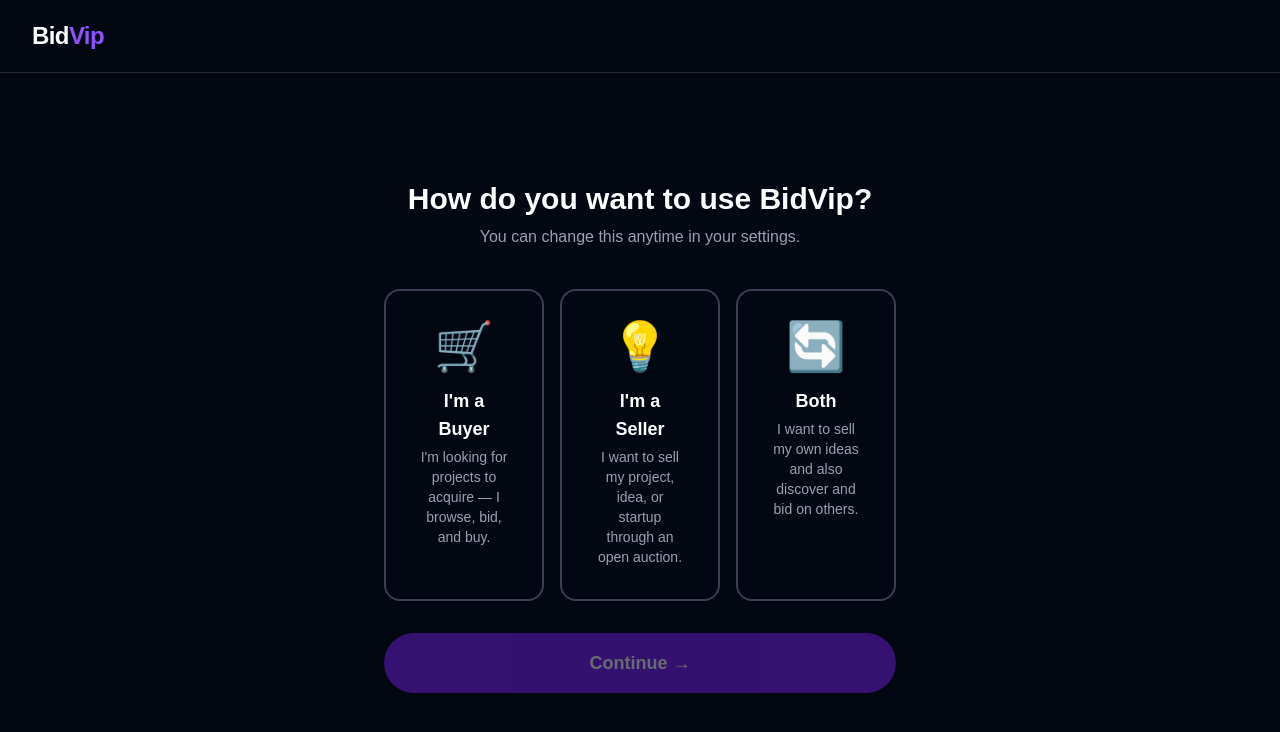
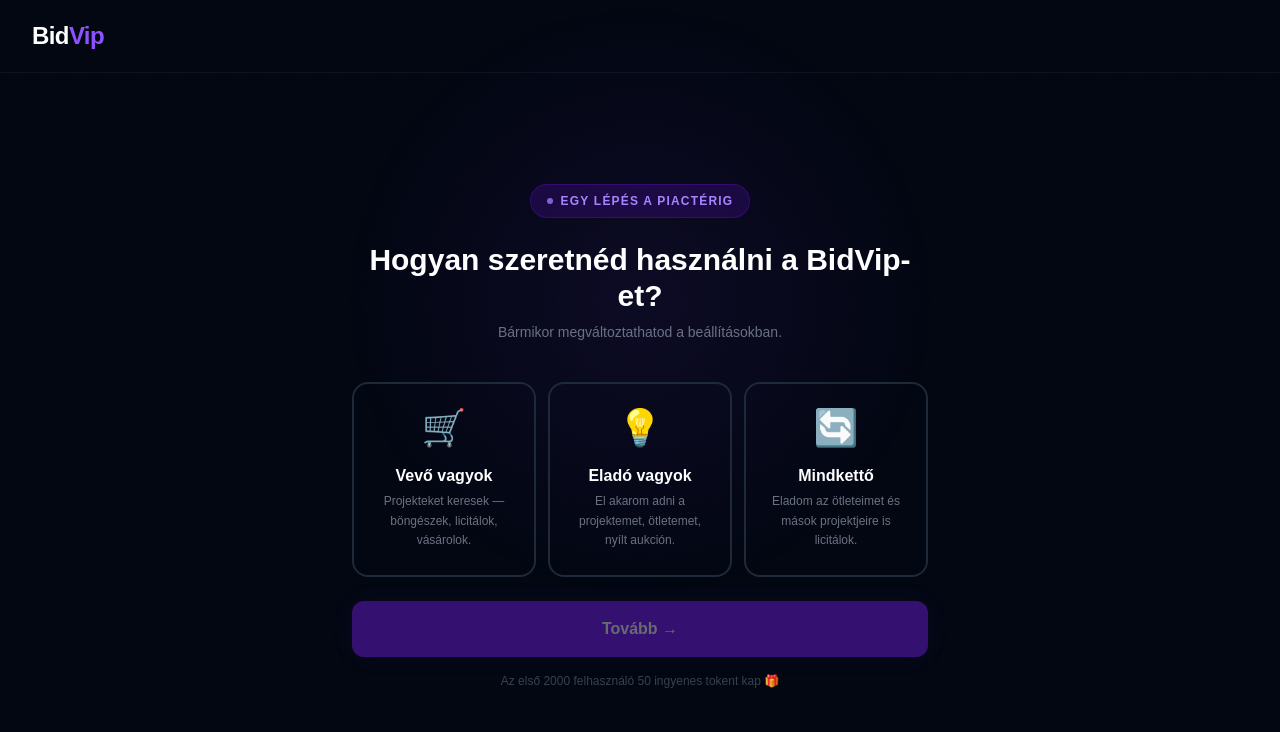
Before and after one commit to bidvip/bidvip, a Next.js app: page /onboarding in a window 1280 px wide. Shown: the top 732 px of the page. Built offline with nearby package versions, Linux system fonts and the light colour scheme; no server answers.

Commit message:
auto-deploy

```diff
--- a/app/onboarding/page.tsx
+++ b/app/onboarding/page.tsx
@@ -3,6 +3,30 @@
 import { useState } from 'react'
 import { createClient } from '@/lib/supabase-browser'
 import { useRouter } from 'next/navigation'
+
+const ROLES = [
+  {
+    id: 'vevo' as const,
+    ikon: '🛒',
+    cim: 'Vevő vagyok',
+    leiras: 'Projekteket keresek — böngészek, licitálok, vásárolok.',
+    color: 'blue',
+  },
+  {
+    id: 'elado' as const,
+    ikon: '💡',
+    cim: 'Eladó vagyok',
+    leiras: 'El akarom adni a projektemet, ötletemet, nyílt aukción.',
+    color: 'amber',
+  },
+  {
+    id: 'mindketto' as const,
+    ikon: '🔄',
+    cim: 'Mindkettő',
+    leiras: 'Eladom az ötleteimet és mások projektjeire is licitálok.',
+    color: 'violet',
+  },
+]
 
 export default function Onboarding() {
   const [valasztott, setValasztott] = useState<'vevo' | 'elado' | 'mindketto' | null>(null)
@@ -25,7 +49,6 @@ export default function Onboarding() {
 
     if (error) { setLoading(false); return }
 
-    // Welcome bonus for first 2000 users
     const bonuszRes = await fetch('/api/tokens/welcome-bonus', {
       method: 'POST',
       headers: { 'Content-Type': 'application/json' },
@@ -41,79 +64,79 @@ export default function Onboarding() {
   }
 
   return (
-    <main className="min-h-screen bg-gray-950 text-white flex flex-col">
-      <nav className="flex items-center px-8 py-5 border-b border-gray-800">
+    <main className="min-h-screen bg-gray-950 text-white flex flex-col overflow-hidden">
+      {/* Background */}
+      <div className="fixed inset-0 pointer-events-none">
+        <div className="absolute top-0 left-1/2 -translate-x-1/2 w-[600px] h-[600px] rounded-full"
+          style={{ background: 'radial-gradient(circle, rgba(124,58,237,0.09) 0%, transparent 70%)' }} />
+        <div className="absolute inset-0 opacity-[0.02]"
+          style={{ backgroundImage: 'radial-gradient(circle, #fff 1px, transparent 1px)', backgroundSize: '32px 32px' }} />
+      </div>
+
+      <nav className="relative z-10 flex items-center px-8 py-5 border-b border-white/5">
         <span className="text-2xl font-bold tracking-tight">
           Bid<span className="text-violet-500">Vip</span>
         </span>
       </nav>
 
-      <div className="flex flex-1 items-center justify-center px-6">
-        <div className="w-full max-w-lg">
-          <h1 className="text-3xl font-bold text-center mb-2">How do you want to use BidVip?</h1>
-          <p className="text-gray-400 text-center mb-10">You can change this anytime in your settings.</p>
+      <div className="relative z-10 flex flex-1 items-center justify-center px-6 py-12">
+        <div className="w-full max-w-xl">
+          <div className="text-center mb-10">
+            <span className="inline-flex items-center gap-2 text-xs font-semibold tracking-widest text-violet-400 uppercase bg-violet-950/50 border border-violet-800/40 px-4 py-2 rounded-full mb-6">
+              <span className="w-1.5 h-1.5 bg-violet-400 rounded-full animate-pulse" />
+              Egy lépés a piactérig
+            </span>
+            <h1 className="text-3xl font-bold mb-2">Hogyan szeretnéd használni a BidVip-et?</h1>
+            <p className="text-gray-500 text-sm">Bármikor megváltoztathatod a beállításokban.</p>
+          </div>
 
-          <div className="grid grid-cols-1 sm:grid-cols-3 gap-4 mb-8">
+          <div className="grid grid-cols-1 sm:grid-cols-3 gap-3 mb-6">
+            {ROLES.map(r => {
+              const selected = valasztott === r.id
+              return (
                 <button
-              onClick={() => setValasztott('vevo')}
-              className={`flex flex-col items-center gap-4 p-8 rounded-2xl border-2 transition ${
-                valasztott === 'vevo'
-                  ? 'border-violet-500 bg-violet-900/20'
-                  : 'border-gray-700 hover:border-gray-500'
+                  key={r.id}
+                  onClick={() => setValasztott(r.id)}
+                  className={`flex flex-col items-center gap-4 p-6 rounded-2xl border-2 transition-all duration-200 text-left ${
+                    selected
+                      ? 'border-violet-500 bg-violet-950/30 shadow-[0_0_24px_rgba(124,58,237,0.15)] -translate-y-0.5'
+                      : 'border-gray-800 hover:border-gray-600 hover:bg-gray-900/60'
                   }`}
                 >
-              <span className="text-5xl">🛒</span>
+                  <span className="text-4xl">{r.ikon}</span>
                   <div className="text-center">
-                <p className="font-bold text-lg mb-1">I&apos;m a Buyer</p>
-                <p className="text-gray-400 text-sm">I&apos;m looking for projects to acquire — I browse, bid, and buy.</p>
+                    <p className={`font-bold text-base mb-1 ${selected ? 'text-violet-300' : 'text-white'}`}>{r.cim}</p>
+                    <p className="text-gray-500 text-xs leading-relaxed">{r.leiras}</p>
                   </div>
+                  {selected && (
+                    <span className="text-xs font-bold text-violet-400 border border-violet-700/50 bg-violet-900/30 px-3 py-1 rounded-full">
+                      ✓ Kiválasztva
+                    </span>
+                  )}
                 </button>
-
-            <button
-              onClick={() => setValasztott('elado')}
-              className={`flex flex-col items-center gap-4 p-8 rounded-2xl border-2 transition ${
-                valasztott === 'elado'
-                  ? 'border-violet-500 bg-violet-900/20'
-                  : 'border-gray-700 hover:border-gray-500'
-              }`}
-            >
-              <span className="text-5xl">💡</span>
-              <div className="text-center">
-                <p className="font-bold text-lg mb-1">I&apos;m a Seller</p>
-                <p className="text-gray-400 text-sm">I want to sell my project, idea, or startup through an open auction.</p>
-              </div>
-            </button>
-
-            <button
-              onClick={() => setValasztott('mindketto')}
-              className={`flex flex-col items-center gap-4 p-8 rounded-2xl border-2 transition ${
-                valasztott === 'mindketto'
-                  ? 'border-violet-500 bg-violet-900/20'
-                  : 'border-gray-700 hover:border-gray-500'
-              }`}
-            >
-              <span className="text-5xl">🔄</span>
-              <div className="text-center">
-                <p className="font-bold text-lg mb-1">Both</p>
-                <p className="text-gray-400 text-sm">I want to sell my own ideas and also discover and bid on others.</p>
-              </div>
-            </button>
+              )
+            })}
           </div>
 
           {bonuszKapott && (
-            <div className="mb-4 bg-violet-900/40 border border-violet-600 rounded-2xl px-6 py-4 text-center">
-              <p className="text-violet-300 font-semibold text-lg">🎉 You received 50 free tokens!</p>
-              <p className="text-gray-400 text-sm mt-1">Early access reward — use them to submit your ideas.</p>
+            <div className="mb-5 bg-violet-950/50 border border-violet-700/60 rounded-2xl px-6 py-5 text-center">
+              <div className="text-4xl mb-2">🎉</div>
+              <p className="text-violet-300 font-bold text-lg">50 token welcome bónusz!</p>
+              <p className="text-gray-400 text-sm mt-1">Korai hozzáférési jutalom — használd ötletek beküldésére.</p>
             </div>
           )}
 
           <button
             onClick={mentes}
             disabled={!valasztott || loading}
-            className="w-full bg-violet-600 hover:bg-violet-700 disabled:opacity-40 disabled:cursor-not-allowed transition py-4 rounded-full font-semibold text-lg"
+            className="w-full bg-violet-600 hover:bg-violet-500 disabled:opacity-40 disabled:cursor-not-allowed transition py-4 rounded-xl font-bold text-base shadow-[0_0_24px_rgba(124,58,237,0.2)] hover:shadow-[0_0_32px_rgba(124,58,237,0.35)]"
           >
-            {loading ? 'Saving...' : 'Continue →'}
+            {loading ? 'Mentés...' : 'Tovább →'}
           </button>
+
+          <p className="text-center text-xs text-gray-700 mt-4">
+            Az első 2000 felhasználó 50 ingyenes tokent kap 🎁
+          </p>
         </div>
       </div>
     </main>
```
Lines whose indentation alone changed are shown as unchanged.
